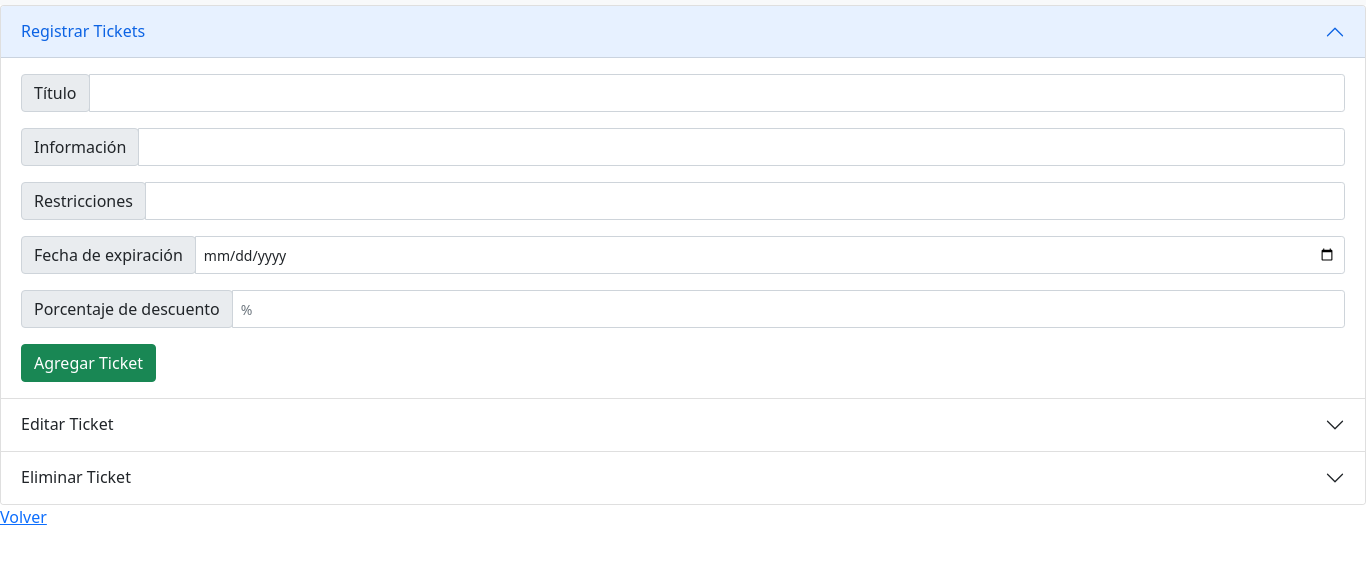
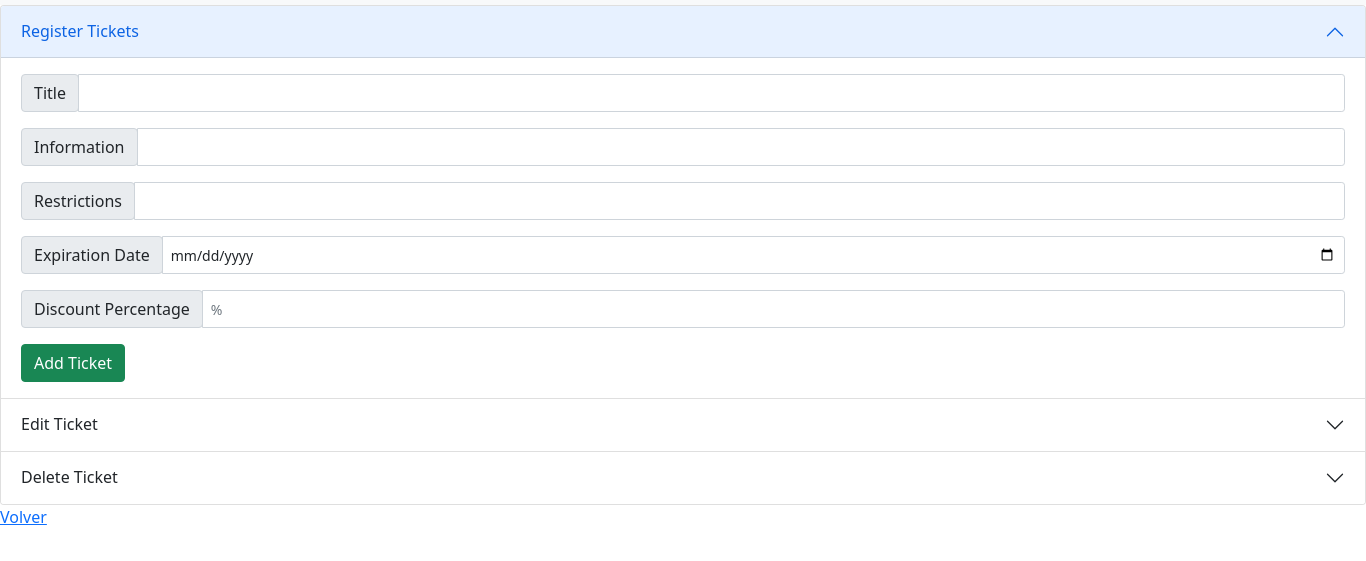
Before and after one commit to IvanBaca/desktop-ticket-app, an Electron app: page src/html/crudCharles.html in a window 1366 px wide. Shown: the part 51-612 px from the top of the page. Drawn offline with Linux system fonts and the light colour scheme; no server answers.

Commit message:
Actualización

```diff
--- a/src/html/crudCharles.html
+++ b/src/html/crudCharles.html
@@ -30,49 +30,49 @@
                 <div class="accordion-item">
                   <h2 class="accordion-header" id="headingOne">
                     <button class="accordion-button" type="button" data-bs-toggle="collapse" data-bs-target="#collapseOne" aria-expanded="true" aria-controls="collapseOne">
-                      Registrar Tickets
+                      Register Tickets
                     </button>
                   </h2>
                   <div id="collapseOne" class="accordion-collapse collapse show" aria-labelledby="headingOne" data-bs-parent="#accordionExample">
                     <div class="accordion-body">
                       <div class="input-group input-group-sm mb-3">
                         <div class="input-group-prepend">
-                          <span class="input-group-text" id="inputGroup-sizing-sm">Título</span>
+                          <span class="input-group-text" id="inputGroup-sizing-sm">Title</span>
                         </div>
                         <input type="text" class="form-control" aria-label="Small" aria-describedby="inputGroup-sizing-sm">
                       </div>
                       <div class="input-group input-group-sm mb-3">
                         <div class="input-group-prepend">
-                          <span class="input-group-text" id="inputGroup-sizing-sm">Información</span>
+                          <span class="input-group-text" id="inputGroup-sizing-sm">Information</span>
                         </div>
                         <input type="text" class="form-control" aria-label="Small" aria-describedby="inputGroup-sizing-sm">
                       </div>
                       <div class="input-group input-group-sm mb-3">
                         <div class="input-group-prepend">
-                          <span class="input-group-text" id="inputGroup-sizing-sm">Restricciones</span>
+                          <span class="input-group-text" id="inputGroup-sizing-sm">Restrictions</span>
                         </div>
                         <input type="text" class="form-control" aria-label="Small" aria-describedby="inputGroup-sizing-sm">
                       </div>
                       <div class="input-group input-group-sm mb-3">
                         <div class="input-group-prepend">
-                          <span class="input-group-text" id="inputGroup-sizing-sm">Fecha de expiración</span>
+                          <span class="input-group-text" id="inputGroup-sizing-sm">Expiration Date</span>
                         </div>
                         <input type="date" class="form-control" aria-label="Small" aria-describedby="inputGroup-sizing-sm">
                       </div>
                       <div class="input-group input-group-sm mb-3">
                         <div class="input-group-prepend">
-                          <span class="input-group-text" id="inputGroup-sizing-sm">Porcentaje de descuento</span>
+                          <span class="input-group-text" id="inputGroup-sizing-sm">Discount Percentage</span>
                         </div>
                         <input type="text" class="form-control" aria-label="Small"  placeholder="%" aria-describedby="inputGroup-sizing-sm">
                       </div>
-                      <button type="button" class="btn btn-success" id="addTicket">Agregar Ticket</button>
+                      <button type="button" class="btn btn-success" id="addTicket">Add Ticket</button>
                     </div>
                   </div>
                 </div>
                 <div class="accordion-item">
                   <h2 class="accordion-header" id="headingThree">
                     <button class="accordion-button collapsed" type="button" data-bs-toggle="collapse" data-bs-target="#collapseThree" aria-expanded="false" aria-controls="collapseThree">
-                      Editar Ticket
+                      Edit Ticket
                     </button>
                   </h2>
                   <div id="collapseThree" class="accordion-collapse collapse" aria-labelledby="headingThree" data-bs-parent="#accordionExample">
@@ -89,42 +89,42 @@
                         </form>
                       <br><div class="input-group input-group-sm mb-3">
                         <div class="input-group-prepend">
-                          <span class="input-group-text">Título</span>
+                          <span class="input-group-text">Title</span>
                         </div>
                         <input type="text" class="form-control" id="title" placeholder="" aria-label="Small" aria-describedby="inputGroup-sizing-sm">
                       </div>
                       <div class="input-group input-group-sm mb-3">
                         <div class="input-group-prepend">
-                          <span class="input-group-text" id="inputGroup-sizing-sm">Información</span>
+                          <span class="input-group-text" id="inputGroup-sizing-sm">Information</span>
                         </div>
                         <input type="text" class="form-control" id="info" aria-label="Small" aria-describedby="inputGroup-sizing-sm">
                       </div>
                       <div class="input-group input-group-sm mb-3">
                         <div class="input-group-prepend">
-                          <span class="input-group-text" id="inputGroup-sizing-sm">Restricciones</span>
+                          <span class="input-group-text" id="inputGroup-sizing-sm">Restrictions</span>
                         </div>
                         <input type="text" class="form-control" id="restrictions" aria-label="Small" aria-describedby="inputGroup-sizing-sm">
                       </div>
                       <div class="input-group input-group-sm mb-3">
                         <div class="input-group-prepend">
-                          <span class="input-group-text" id="inputGroup-sizing-sm">Fecha de expiración</span>
+                          <span class="input-group-text" id="inputGroup-sizing-sm">Expiration Date</span>
                         </div>
                         <input type="date" class="form-control" id="date" aria-label="Small" aria-describedby="inputGroup-sizing-sm">
                       </div>
                       <div class="input-group input-group-sm mb-3">
                         <div class="input-group-prepend">
-                          <span class="input-group-text" id="inputGroup-sizing-sm">Porcentaje de descuento</span>
+                          <span class="input-group-text" id="inputGroup-sizing-sm">Discount Percentage</span>
                         </div>
                         <input type="text" class="form-control" id="percentage" aria-label="Small" placeholder="%" aria-describedby="inputGroup-sizing-sm">
                       </div>
-                      <button type="button" class="btn btn-primary" id="editTicket">Editar Ticket</button>
+                      <button type="button" class="btn btn-primary" id="editTicket">Edit Ticket</button>
                     </div>
                   </div>
                 </div>
                 <div class="accordion-item">
                   <h2 class="accordion-header" id="headingTwo">
                     <button class="accordion-button collapsed" type="button" data-bs-toggle="collapse" data-bs-target="#collapseTwo" aria-expanded="false" aria-controls="collapseTwo">
-                      Eliminar Ticket
+                      Delete Ticket
                     </button>
                   </h2>
                   <div id="collapseTwo" class="accordion-collapse collapse" aria-labelledby="headingTwo" data-bs-parent="#accordionExample">
@@ -139,7 +139,7 @@
                         </form>
                       <div class="dropdown">
                         </div>
-                      <br><button type="button" class="btn btn-danger" id="deleteTicket">Eliminar Ticket</button>
+                      <br><button type="button" class="btn btn-danger" id="deleteTicket">Delete Ticket</button>
                     </div>
                   </div>
                 </div>
--- a/src/js/crudcharles.js
+++ b/src/js/crudcharles.js
@@ -20,16 +20,7 @@ var porcen = "";
 var porcenEmpty = "";
 var borrar = "";
 
-//Test
-<<<<<<< Updated upstream
-console.log(store.get("compId"));
-=======
-<<<<<<< HEAD
-console.log(store.get("upId"));
-=======
-console.log(store.get("compId"));
->>>>>>> f6d5accbaa313b14fa5e86ebb02ba8b83b3e04d7
->>>>>>> Stashed changes
+
 
 async function addTickets() {
     //Variable declaration
```
